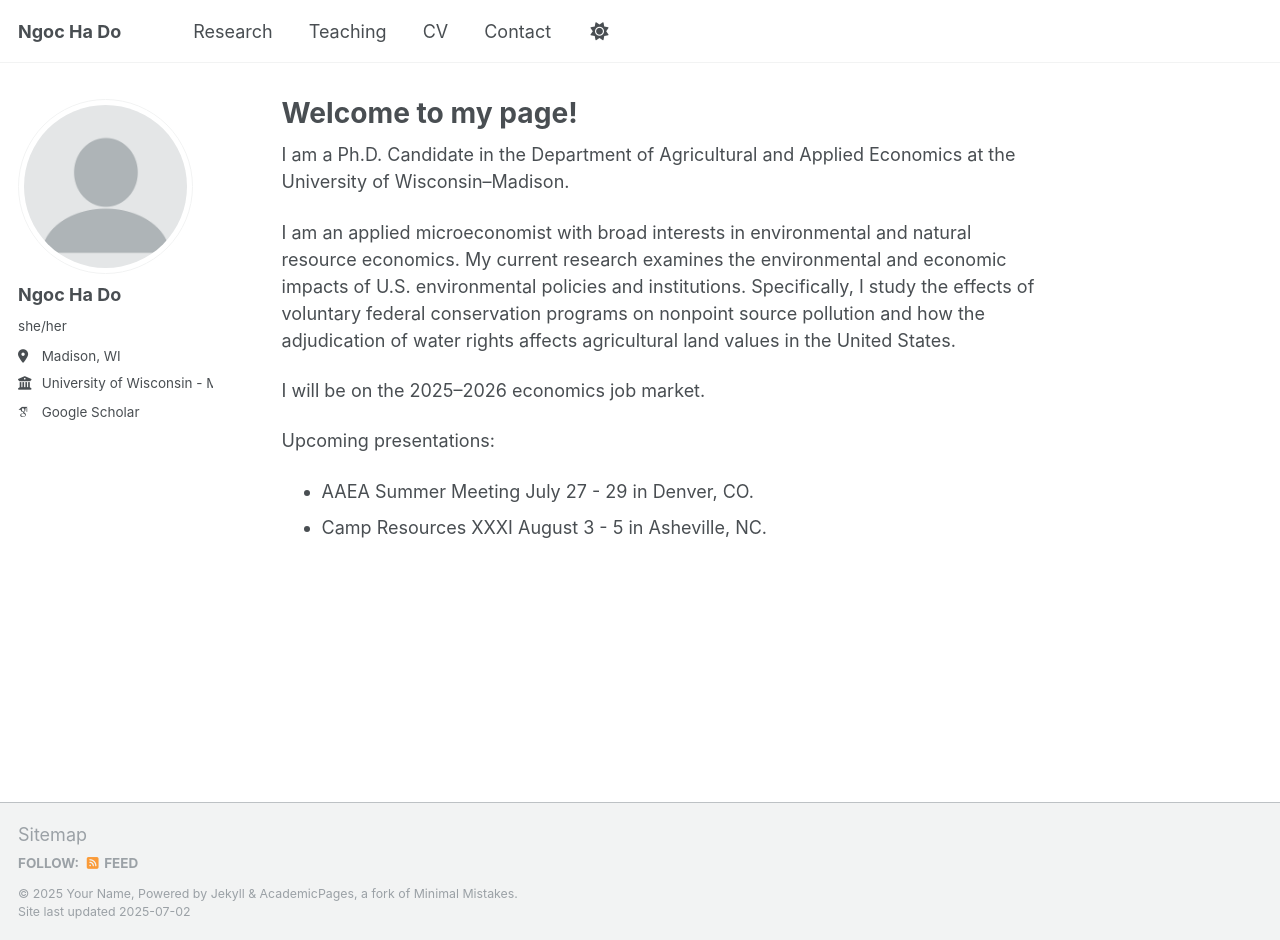
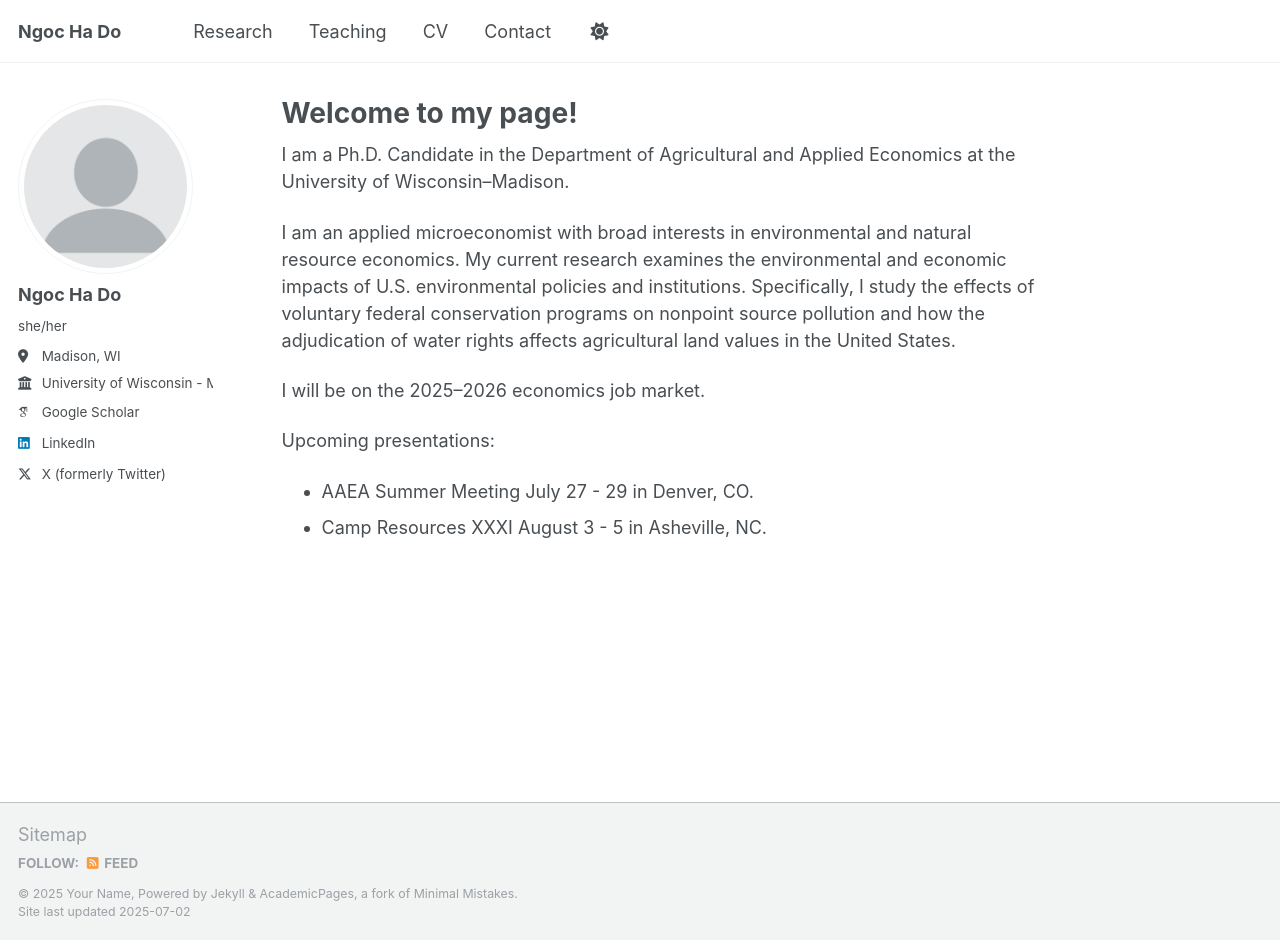
Before and after one commit to dongocha/dongocha.github.io, a Jekyll site: the page built from _pages/about.md, in a window 1280 px wide and 940 px high. Built offline with Jekyll 4.4.1, drawn with Linux system fonts in a browser that asks for light colours; some web fonts are replaced; a script that is not in the unit is left out; part of the change alters nothing that is shown.

Commit message:
Update _config.yml

```diff
--- a/_config.yml
+++ b/_config.yml
@@ -61,7 +61,7 @@ author:
   # keybase          : # Username
   # instagram        : # Username
   # lastfm           : # Username
-  # linkedin         : # Username
+  linkedin         : ha-do-202576146
   # mastodon         : # URL
   # medium           : # URL
   # pinterest        : # Username
@@ -69,7 +69,7 @@ author:
   # steam            : # Username
   # telegram         : # URL
   # tumblr           : # Username
-  # twitter          : # Username for X / Twitter
+  twitter          : dongocha1310
   # vine             : # Username
   # weibo            : # Username
   # wikipedia        : # Username
```
